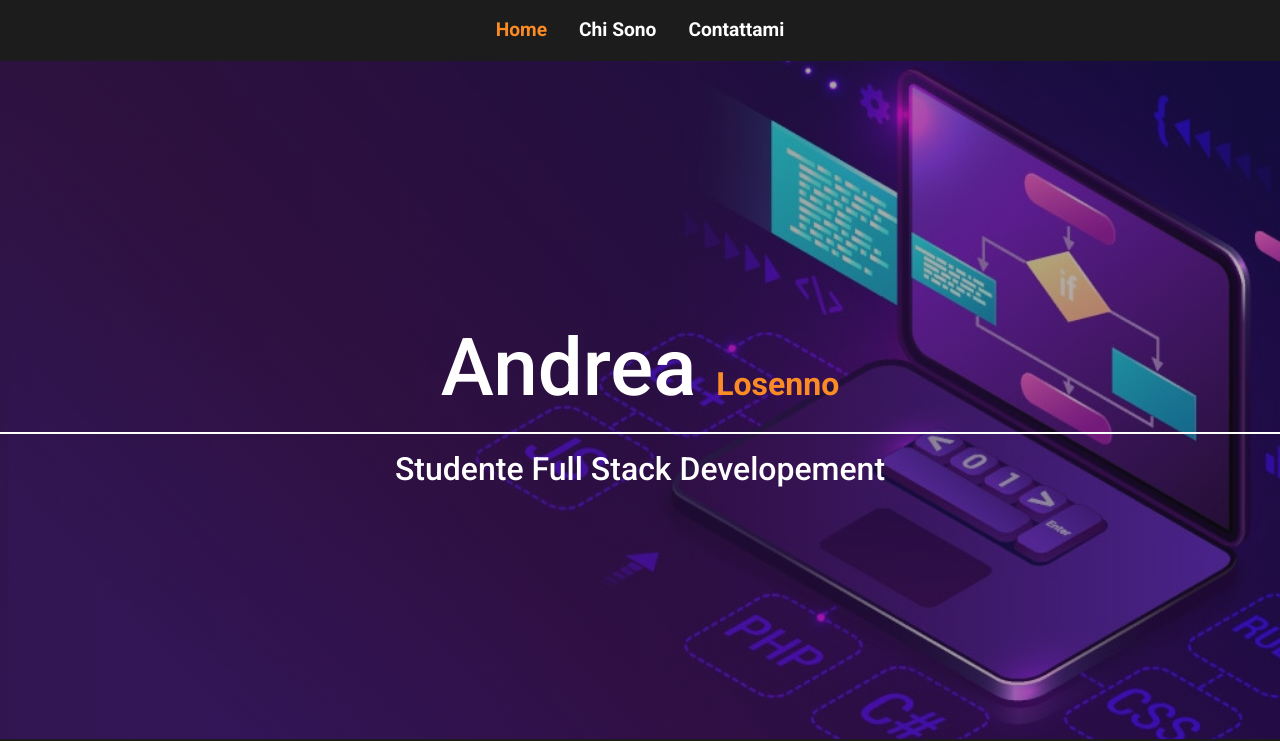
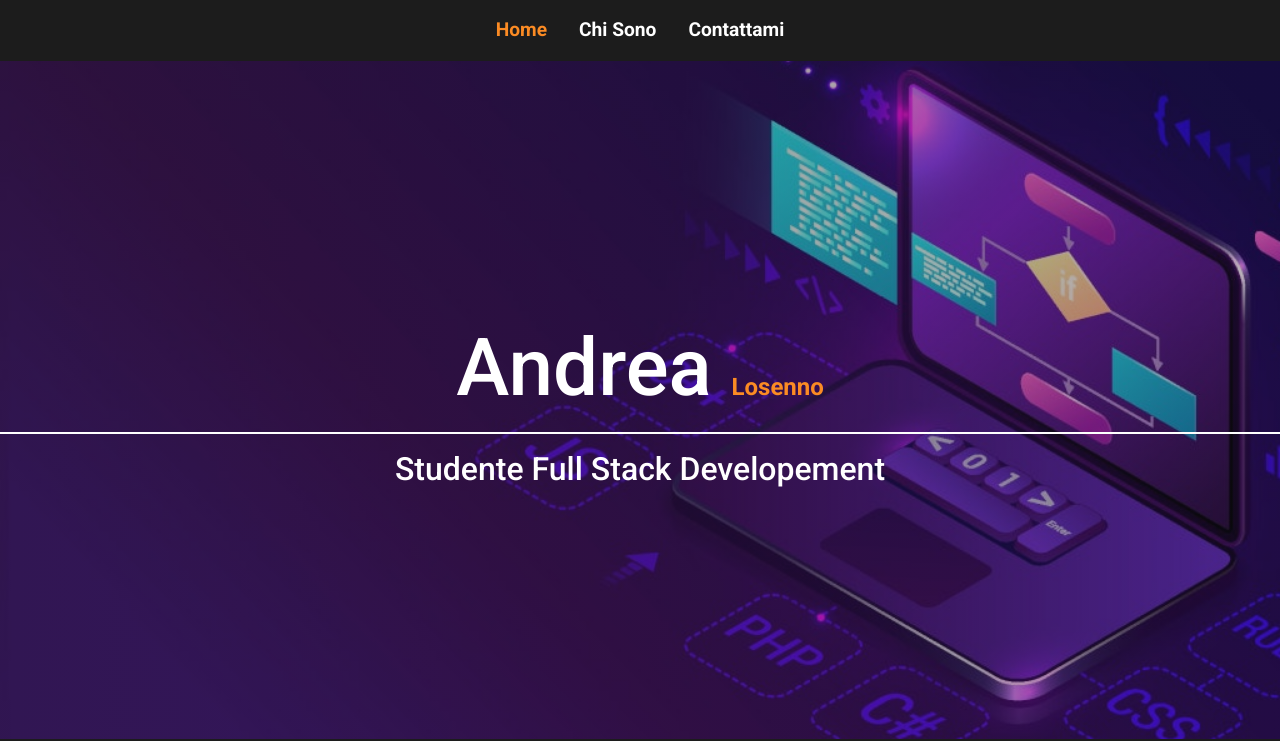
Before and after one commit to andrealosenno/html-css-project, a plain HTML site: page index.html in a window 1280 px wide. Shown: the top 741 px of the page. Drawn offline with nearby package versions, Linux system fonts and the light colour scheme.

Commit message:
responsive_3

```diff
--- a/assets/scss/_responsive.scss
+++ b/assets/scss/_responsive.scss
@@ -34,13 +34,37 @@
 }
 
 @include media-lg {
-    .about__bio {
-        width: 90%;
+
+    .home {
+        padding-top: 20vh;
+
+        &__name {
+            font-size: 3rem;
+
+            &--last {
+                font-size: 1.5rem;
+            }
+        }
     }
 
-    .jobs {
-        width: 80vw;
-        grid-template-columns: 1fr;
+    .about {
+        padding-bottom: 0.5rem;
+
+        &__bio {
+            width: 90%;
+            font-size: 1.3rem;
+        }
+
+        .jobs {
+            width: 65vw;
+            grid-template-columns: 1fr 1fr;
+        }
+    }
+
+    .contact {
+        font-size: 1.2rem;
+        padding-top: 60px;
+        padding-bottom: 70px;
     }
 }
 
```
Also changed, not shown: assets/css/main.css, 1 other file.
